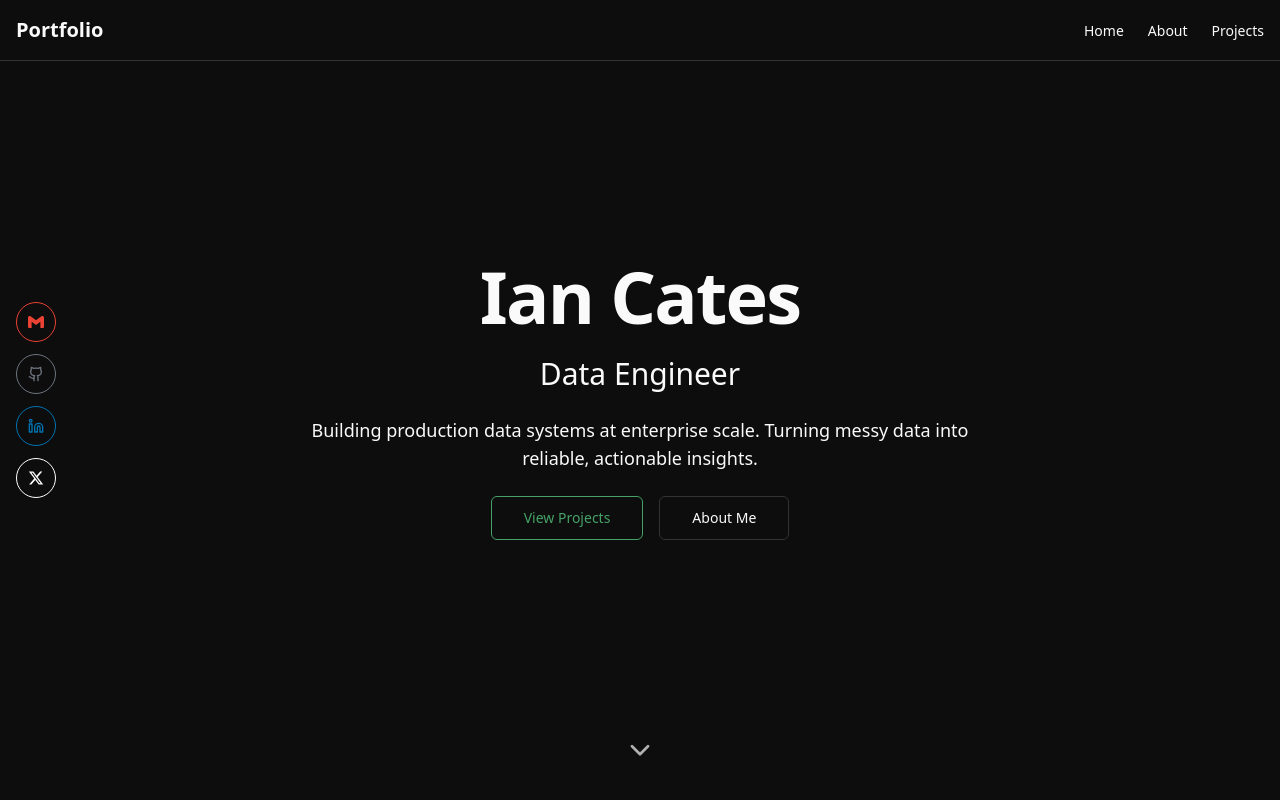
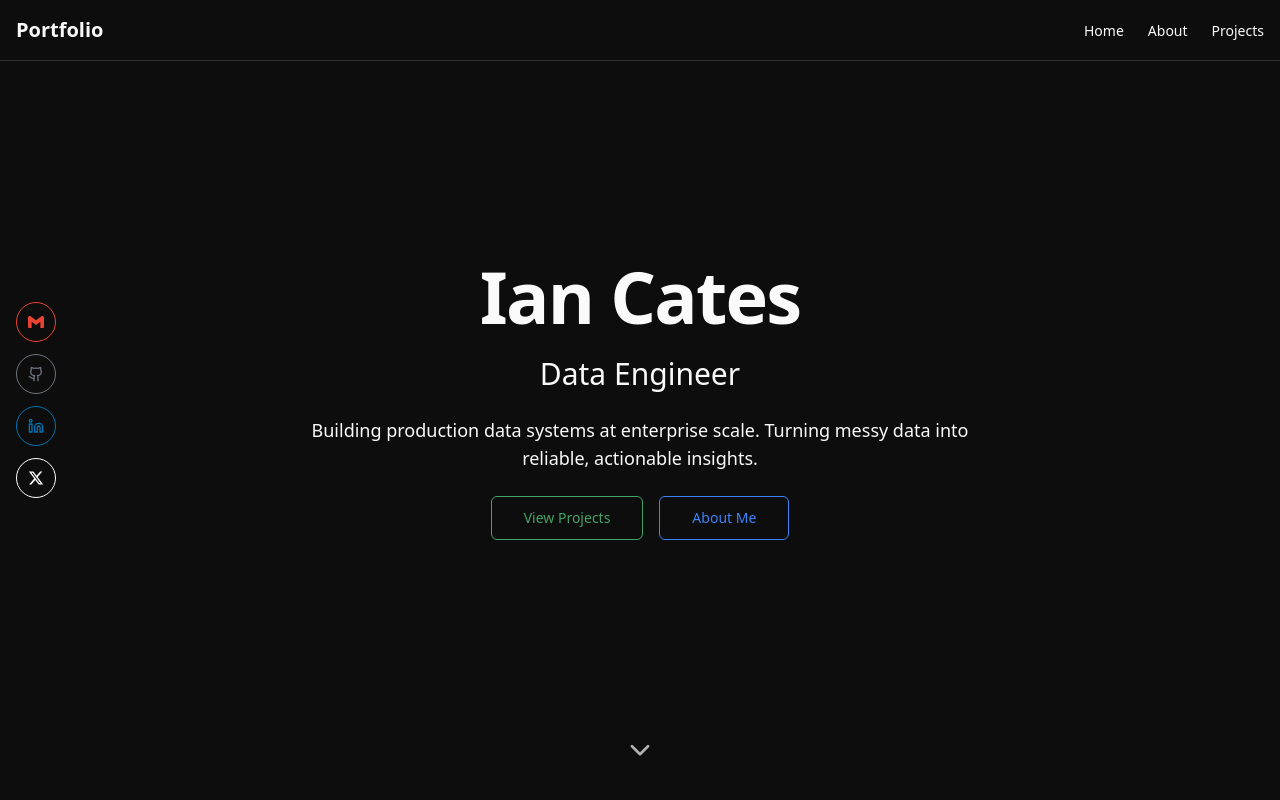
Before and after one commit to iancatez/ian-cates-portfolio, a Next.js app: page / in a window 1280 px wide. Shown: the top 800 px of the page. Built offline with nearby package versions, Linux system fonts and the light colour scheme.

Commit message:
feat(hero): Apply blue neonColor to About Me button
- Change About Me button from outline variant to default with neonColor
- Use blue (#3b82f6) for visual contrast with green View Projects button

```diff
--- a/components/hero-section.tsx
+++ b/components/hero-section.tsx
@@ -52,7 +52,7 @@ export function HeroSection() {
           <Button asChild size="lg">
             <Link href="#projects">View Projects</Link>
           </Button>
-          <Button asChild variant="outline" size="lg">
+          <Button asChild size="lg" neonColor="#3b82f6">
             <Link href="#about">About Me</Link>
           </Button>
         </motion.div>
```
